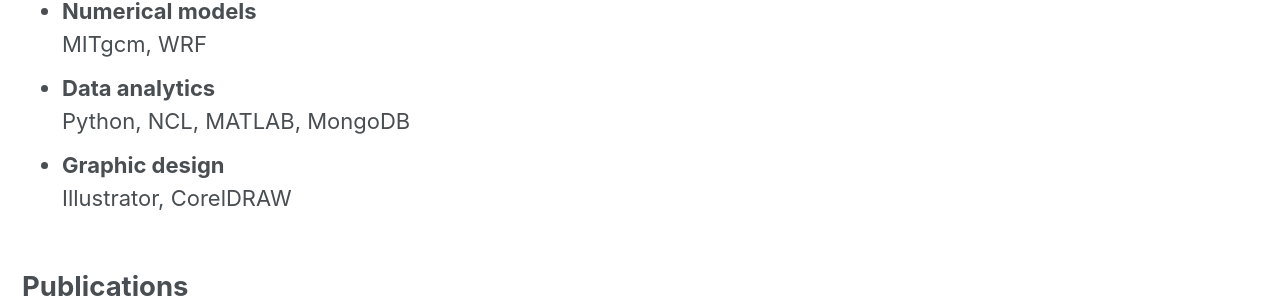
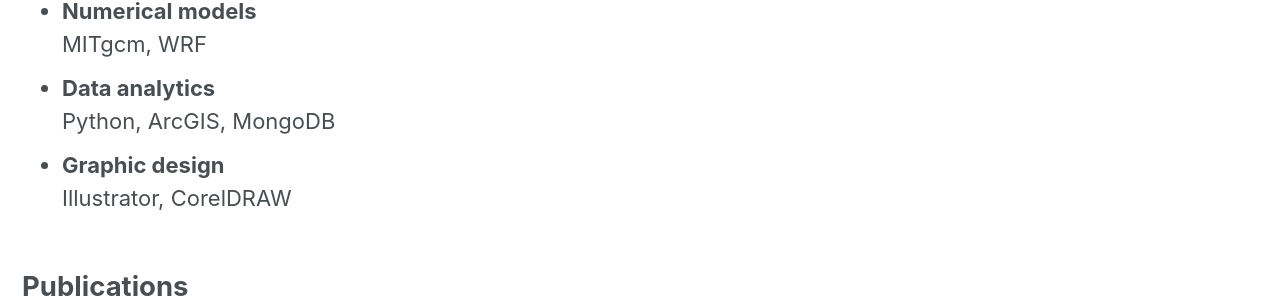
Before and after one commit to ci-zhang/ci-zhang.github.io, a Jekyll site: the page built from _pages/cv.md, in a window 1280 px wide. Shown: the part 1015-1318 px from the top of the page. Built offline with Jekyll 4.4.1, drawn with Linux system fonts in a browser that asks for light colours; nearby versions of some CDN libraries; a style sheet for code colours, icons or effects is not loaded.

Commit message:
Update cv.md

```diff
--- a/_pages/cv.md
+++ b/_pages/cv.md
@@ -5,7 +5,7 @@ layout: space
 ---
 # Curriculum vitae
 
-[Download the PDF Version](https://ci-zhang.github.io/files/cv.pdf)
+[Download the PDF Version](files/cv.pdf)
 
 ## Education
 * **M.A. Climate and Society**, Columbia University, New York, 2016
@@ -26,7 +26,7 @@ layout: space
 * **Numerical models**
   MITgcm, WRF
 * **Data analytics**
-  Python, NCL, MATLAB, MongoDB
+  Python, ArcGIS, MongoDB
 * **Graphic design**
   Illustrator, CorelDRAW
 
```
